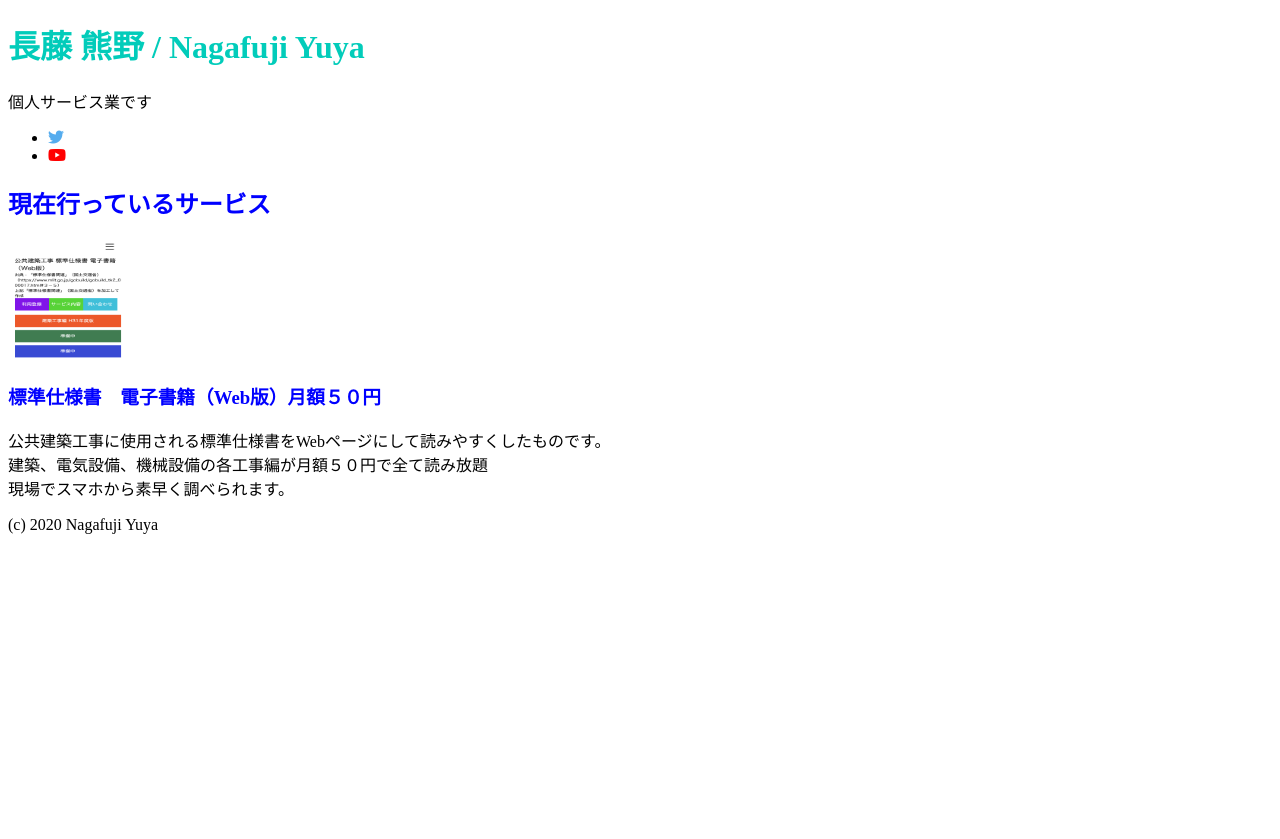
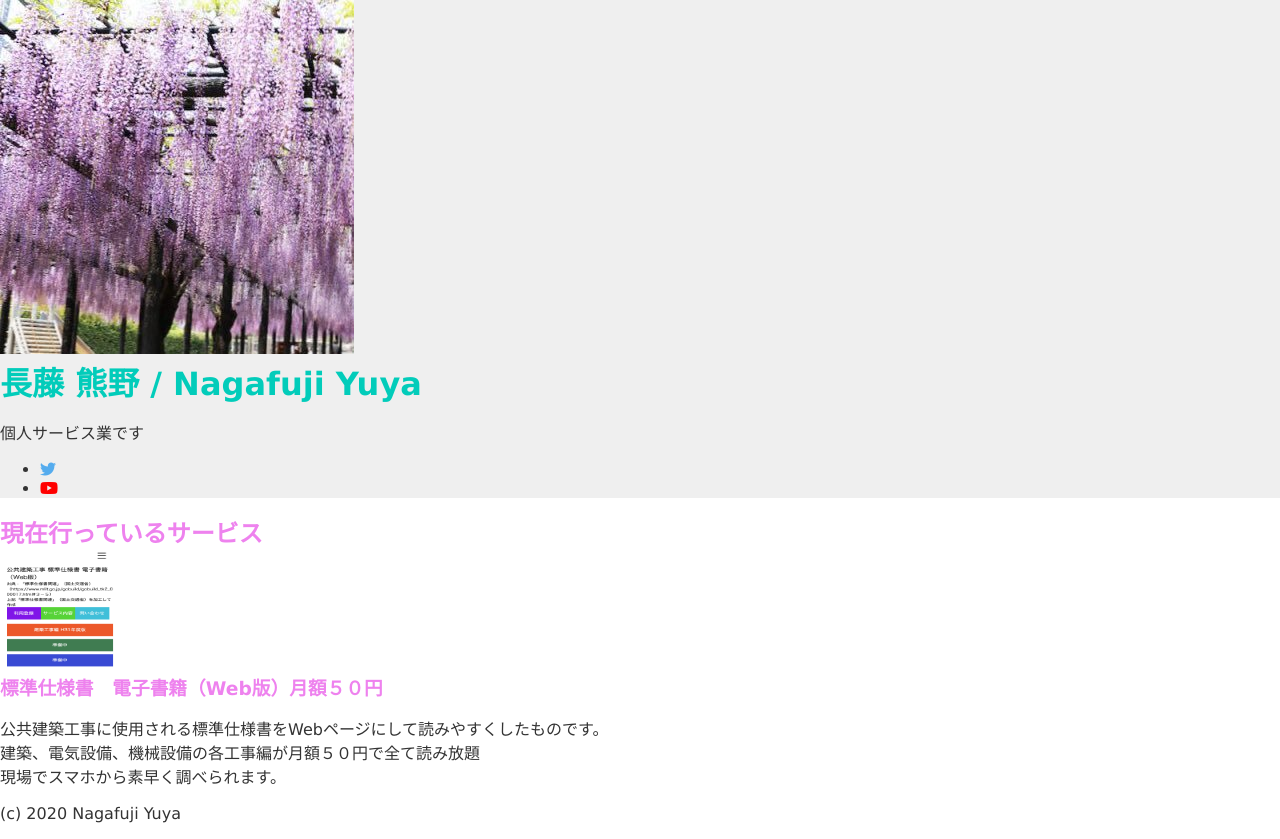
Before and after one commit to pjgamg/nagafuji.github.io, a plain HTML site: page index.html in a window 1280 px wide. Before the commit the page ends 800 px from the top, so only its background shows below. Drawn offline with Linux system fonts and the light colour scheme.

Commit message:
header layout

```diff
--- a/index.html
+++ b/index.html
@@ -12,6 +12,8 @@
 
 <body>
     <header>
+        <div>
+            <img src="img/nagafuji.jpg" alt="熊野の長藤の画像です。">
             <h1 class="title">長藤 熊野 / Nagafuji Yuya</h1>
             <p>個人サービス業です</p>
             <ul>
@@ -26,6 +28,7 @@
                     </a>
                 </li>
             </ul>
+        </div>
     </header>
     <section>
         <h1>現在行っているサービス</h1>
--- a/stylesheet.css
+++ b/stylesheet.css
@@ -1,5 +1,16 @@
+body {
+    color: #333333;
+    font-family: Verdana, sans-serif;
+    margin: 0;
+}
+
+header {
+    background-color: #efefef;
+}
+
 h1 {
-    color: blue;
+    color: violet;
+    margin: 0;
 }
 
 .title {
```
Also changed, not shown: img/nagafuji.jpg (added). Lines whose indentation alone changed are shown as unchanged.
